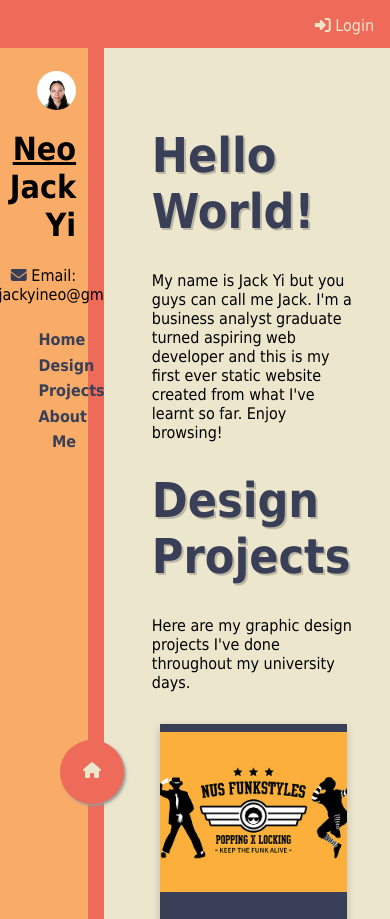
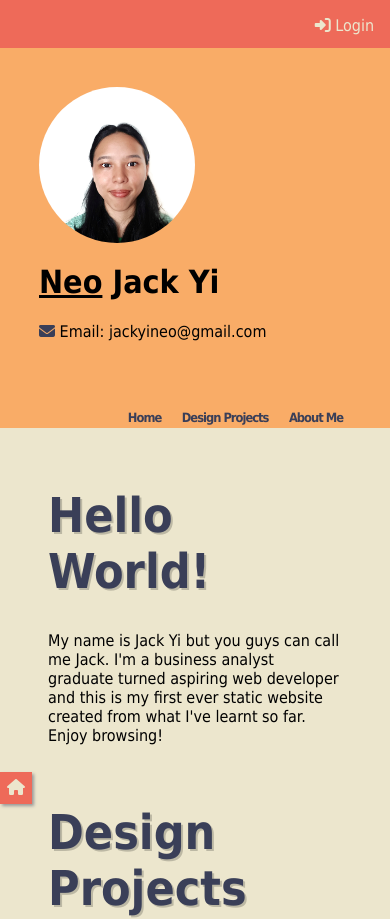
Before and after one commit to jackyyii/jackyyii.github.io, a plain HTML site: page index.html in a window 390 px wide. Shown: the top 919 px of the page. Drawn offline with Linux system fonts and the light colour scheme.

Commit message:
Updated phone view

```diff
--- a/style.css
+++ b/style.css
@@ -2,6 +2,7 @@
 #f9ac67
 #ee6a59
 #3a3f58 */
+
 * {
     box-sizing: border-box;
 }
@@ -32,19 +33,6 @@ html, body {
 #home-button i {
     color: #ece6cd;
 }
-
-/* #login-button {
-    position: fixed;
-    padding: 1rem;
-    background-color: #ee6a59;
-	width: 7rem;
-	height: 3rem;
-	top: 30px;
-	right: 40px;
-	border-radius:5px;
-    text-align:center;
-	box-shadow: 2px 2px 3px #999;
-} */
 
 #login-button {
     padding: 1rem;
@@ -118,14 +106,14 @@ html, body {
 
 #content {
     background-color: #ece6cd;
-    padding: 3rem;
+    padding: 0 3rem 10rem 3rem;
 }
 
 #content h1 {
     color: #3a3f58;
     font-size: 3rem;
     text-shadow: 2px 2px rgb(0,0,0,0.2);
-    margin-top: 15%;
+    margin-top: 20%;
 }
 
 .cards {
@@ -171,6 +159,12 @@ html, body {
     padding: 1rem 2rem;
 }
 
+@media screen and (min-width: 400px) {
+    .card {
+        flex: 0 1 calc(100% - 1em);
+    }
+}
+
 @media screen and (min-width: 800px) {
     .card {
         flex: 0 1 calc(50% - 1em);
@@ -214,3 +208,45 @@ html, body {
 #mockup-form input[type=submit]:hover {
   background-color: #2a2d42;
 }
+
+@media screen and (max-width: 450px) {
+    .main {
+        display: grid;
+        grid-template-columns: none;
+        grid-template-rows: 380px auto;
+        justify-content: center;
+        align-content: center;
+    }
+
+    #navbar {
+        padding: 10%;
+        text-align: left;
+        border-right: none;
+    }
+
+    #navbar ul {
+        text-align: right;
+        margin-top: 20%;
+    }
+
+    #navbar li {
+        display: inline-block;
+        font-size: 0.8rem;
+        letter-spacing: -1px;
+        padding: 0 0.5rem;
+    }
+
+    #navbar a:hover {
+        font-size: 0.8rem;
+        color: #3a3f58;
+        font-weight: bold;
+    }
+
+    #home-button {
+        padding: 0.4rem 0;
+        width: 2rem;
+        height: 2rem;
+        left: 0;
+        border-radius: 0;
+    }
+}
```
